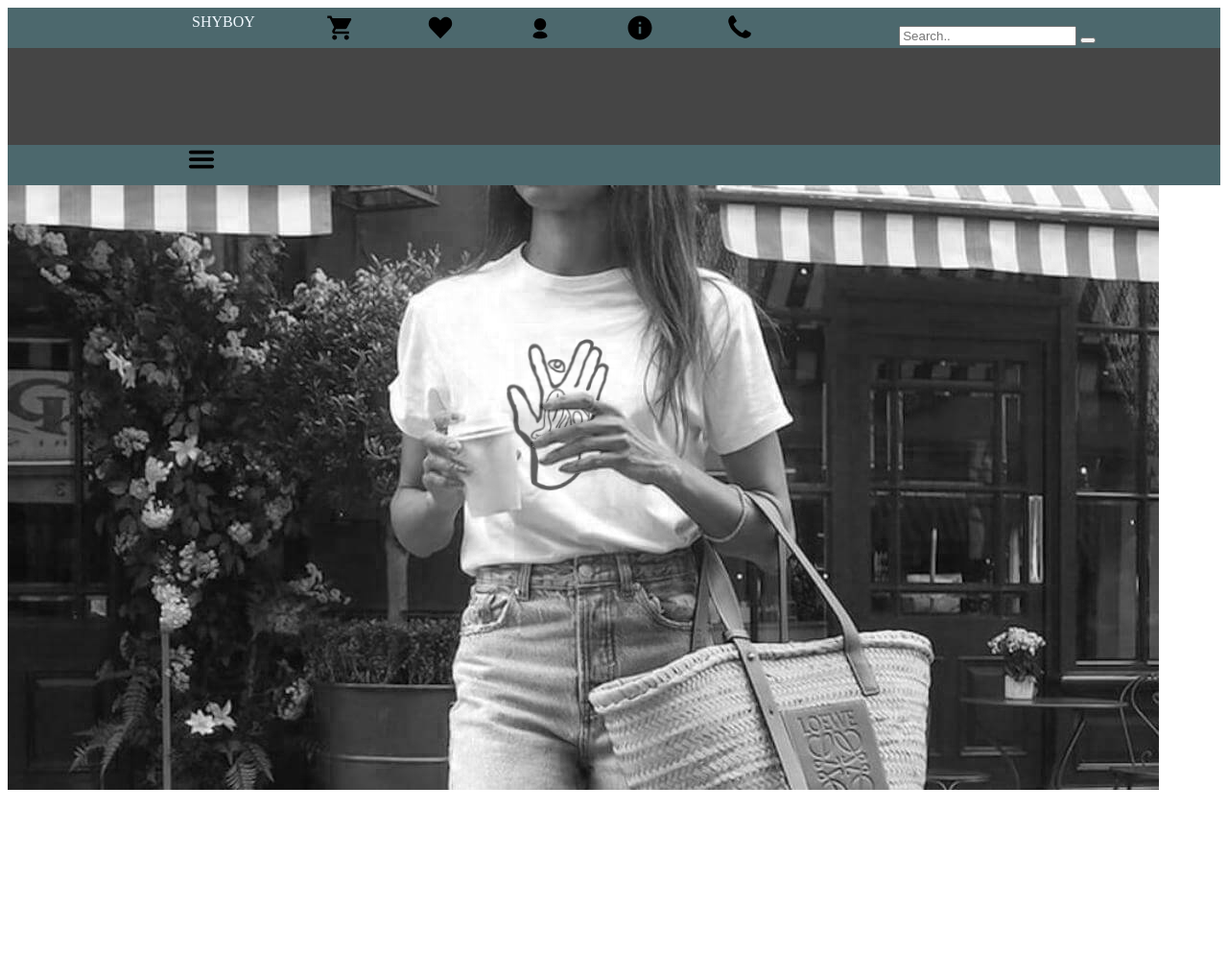
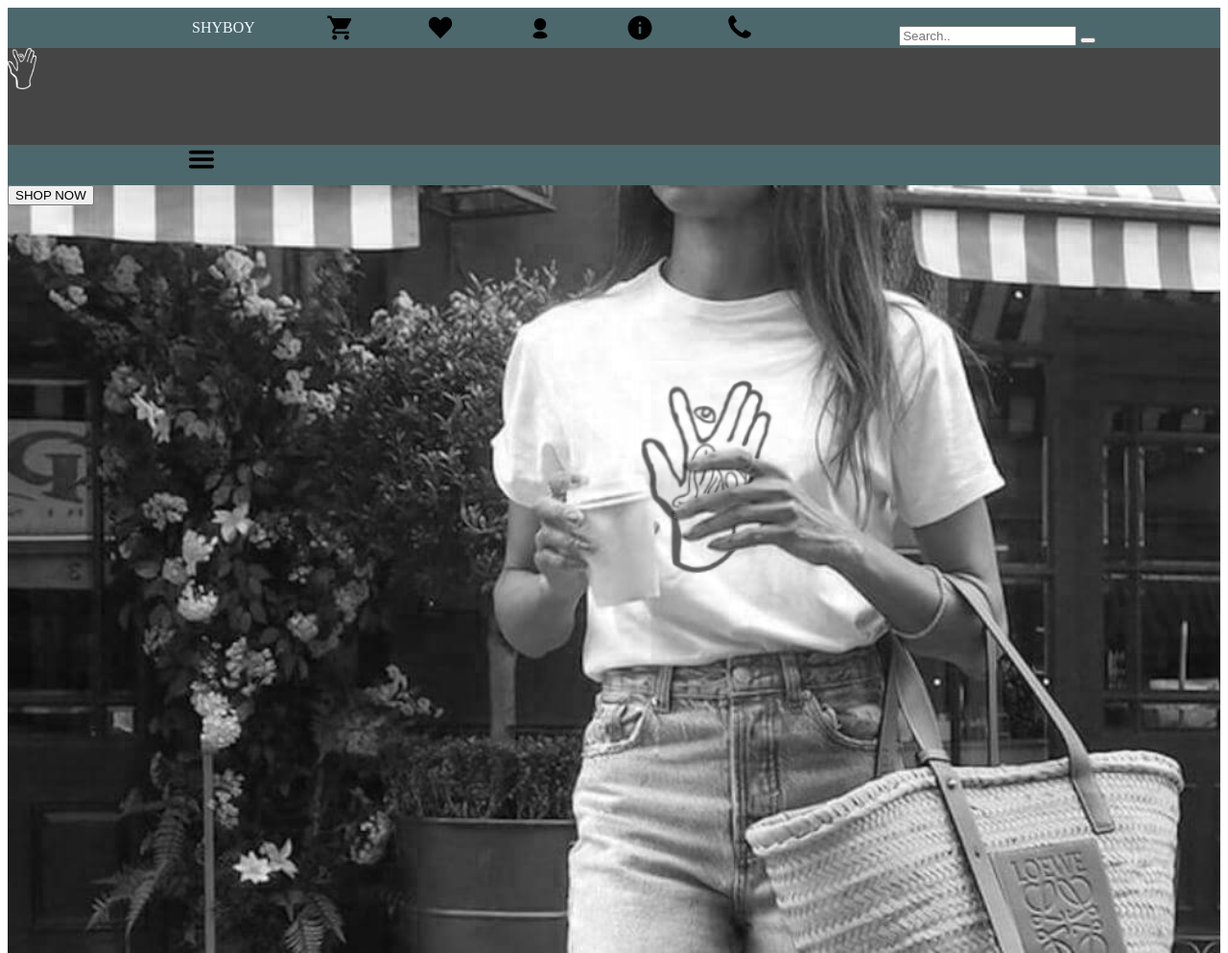
Before and after one commit to AlexisxRincon/AlexisxRincon.github.io, a plain HTML site: page index.html in a window 1280 px wide. Shown: the whole page at 96% size. Before the commit the page ends 835 px from the top, so only its background shows below. Drawn offline with Linux system fonts and the light colour scheme.

Commit message:
added hero image

```diff
--- a/index.html
+++ b/index.html
@@ -8,8 +8,8 @@
     <title>Shyboy Home Page</title>
 </head>
 <body>
-        <ul>
-            <li><a href= "https://www.google.com/">SHYBOY</a>
+        <ul class="navbar">
+            <li class="name"><a href= "https://www.google.com/">SHYBOY</a>
         </li>
             <li><a href= "https://www.google.com/"><img src= "Shopping_Cart.svg"></a></li>
             <li><a href= "https://www.google.com/"><img src= "favorites.svg"></a></li>
@@ -26,14 +26,16 @@
         </ul>
 
         <div class="midhead">
+            <img class="hand" src="Shyboy_Logo_notext_whitev1.0.png">
         </div>
 
         <div class="dropdown">
         <img src= "dropdown.svg">
         </div>
 
-        <div class="heropic">
-            <img src= "shyboy_shirt.png">
+        <div class="hero">
+            <button>SHOP NOW</button>
+
         </div>
 
 
--- a/style.css
+++ b/style.css
@@ -4,7 +4,7 @@ html, body{
 
 }
 
-ul {
+.navbar {
     list-style-type: none;
     width: auto;
     margin: 0;
@@ -64,3 +64,20 @@ li a:hover{
     height: 42px;
     padding-left: 187px;
 }
+
+.hand{
+    width:30px;
+
+}
+
+.hero{
+    background-image: url(shyboy_shirt.png);
+    width:100%;
+    height:100vh;
+    background-size: cover;
+}
+
+.name{
+    margin-top: 6px;
+
+}
```
